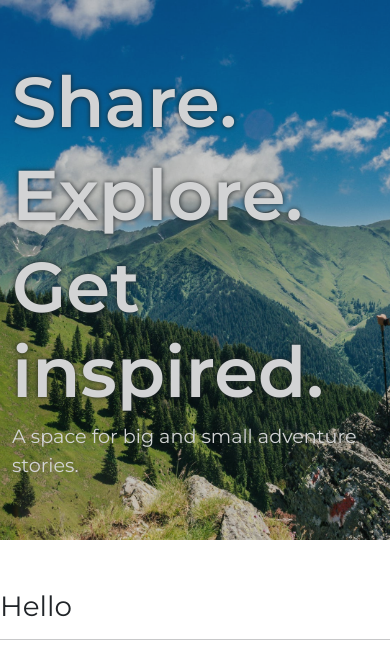
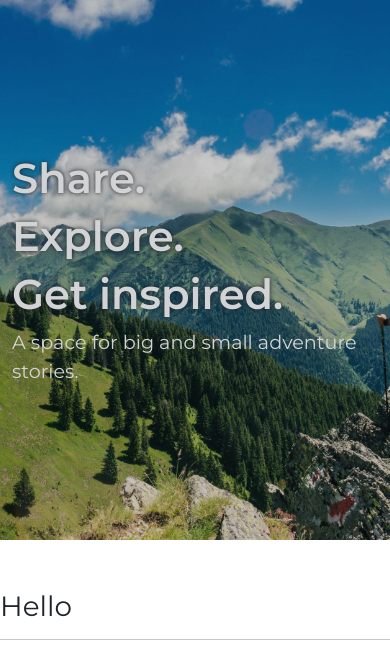
Before and after one commit to AiGaA/passport-pages, a Django app: page / in a window 390 px wide. Shown: the part 74-728 px from the top of the page. Run offline with Django 3.2, Linux system fonts and the light colour scheme.

Commit message:
add media queries for mid-size and small devices

```diff
--- a/static/css/style.css
+++ b/static/css/style.css
@@ -61,3 +61,15 @@ header.hero .subheading {
     font-size: 1.2em;
     color: #ffffff;
 }
+
+@media screen and (max-width: 720px) {
+    header.hero .site-heading h1 {
+        font-size: 3.8em;
+    }
+}
+
+@media screen and (max-width: 540px) {
+    header.hero .site-heading h1 {
+        font-size: 2.6em;
+    }
+}
```
